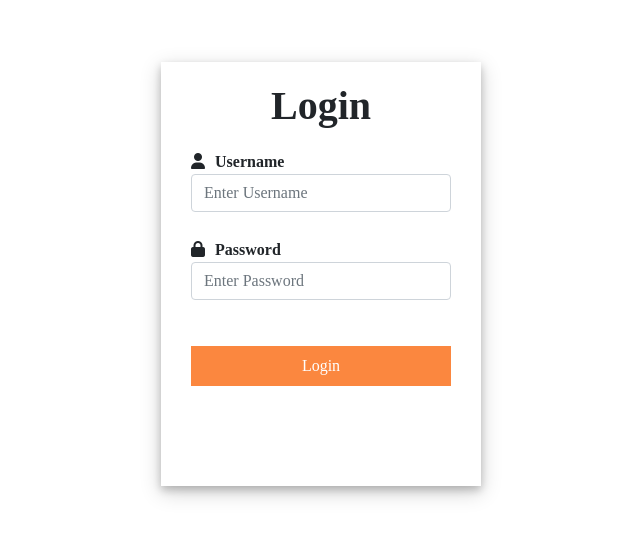
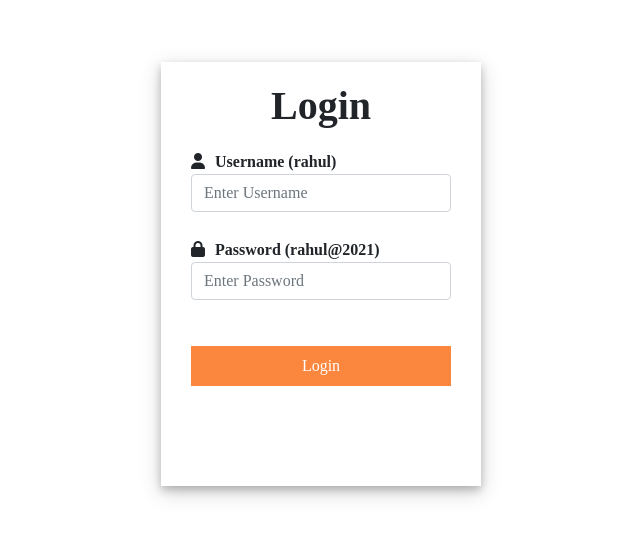
Before and after one commit to Ng462001/job-serch-project, a React (Vite) app: page /login in a window 1280 px wide. Shown: the part 126-664 px from the top of the page, without its empty margins (319-959 px from the left). Built offline with nearby package versions, Linux system fonts and the light colour scheme.

Commit message:
login changes

```diff
--- a/src/components/Login.jsx
+++ b/src/components/Login.jsx
@@ -63,11 +63,11 @@ const Login = () => {
             <h1 className='text-center fw-bold mb-3'>Login</h1>
             <form className='form' onSubmit={handleSumbitUserLogin}>
               <div className='form-group mb-3'>
-                <i className="fa-solid fa-user"></i><label htmlFor="username" className='fw-bold'>Username</label>
+                <i className="fa-solid fa-user"></i><label htmlFor="username" className='fw-bold'>Username (rahul)</label>
                 <input className='form-control' type="text" id='username' placeholder="Enter Username" onChange={(e) => setValues({ ...allValues, username: e.target.value })} />
               </div>
               <div className='form-group mb-3'>
-                <i className="fa-solid fa-lock"></i><label htmlFor="password" className='fw-bold'> Password</label>
+                <i className="fa-solid fa-lock"></i><label htmlFor="password" className='fw-bold'> Password (rahul@2021)</label>
                 <input className='form-control' type="password" id='password' placeholder="Enter Password" onChange={(e) => setValues({ ...allValues, password: e.target.value })} />
               </div>
               <button type='submit' className="btn-login">Login</button>
```
